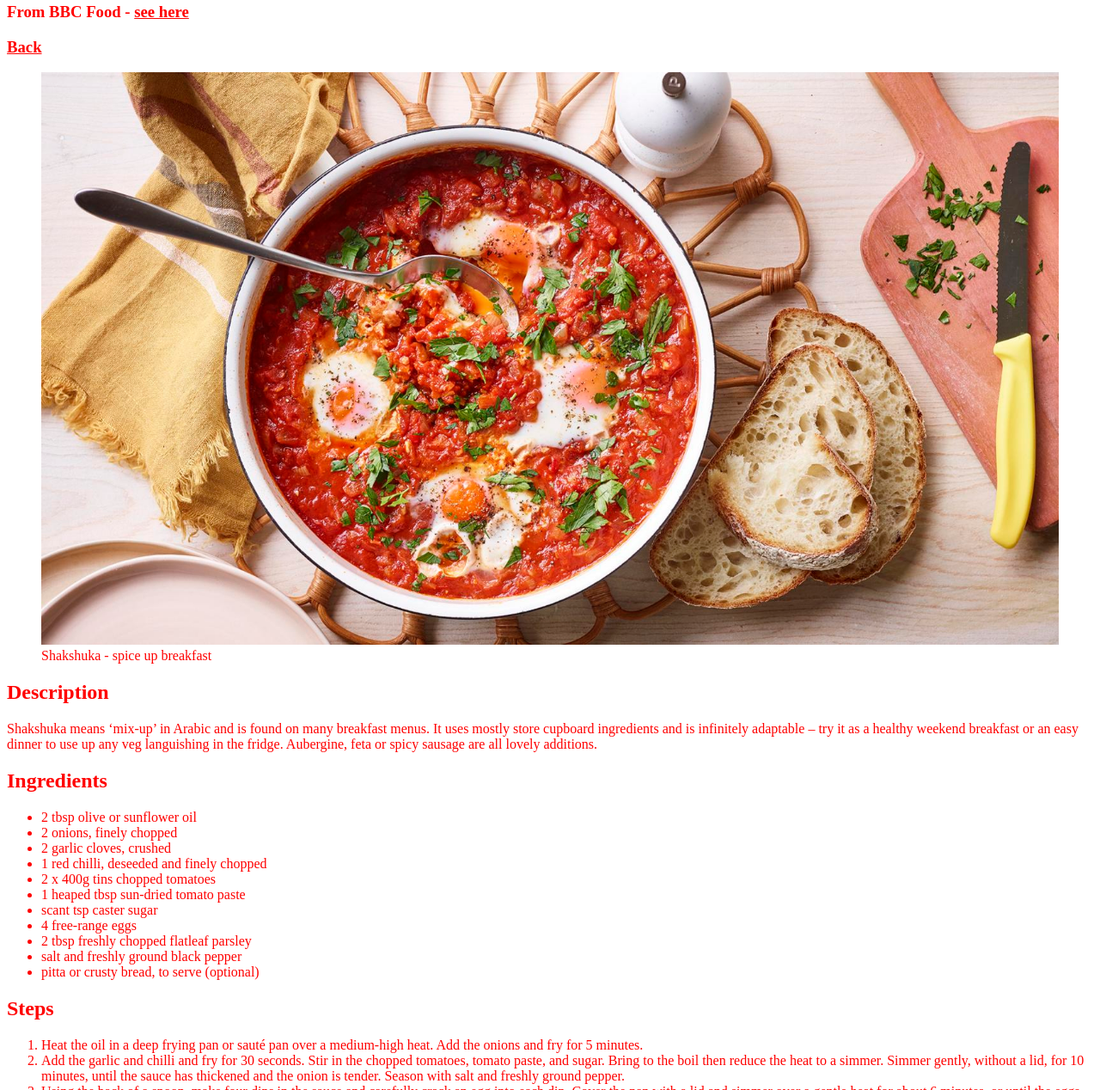
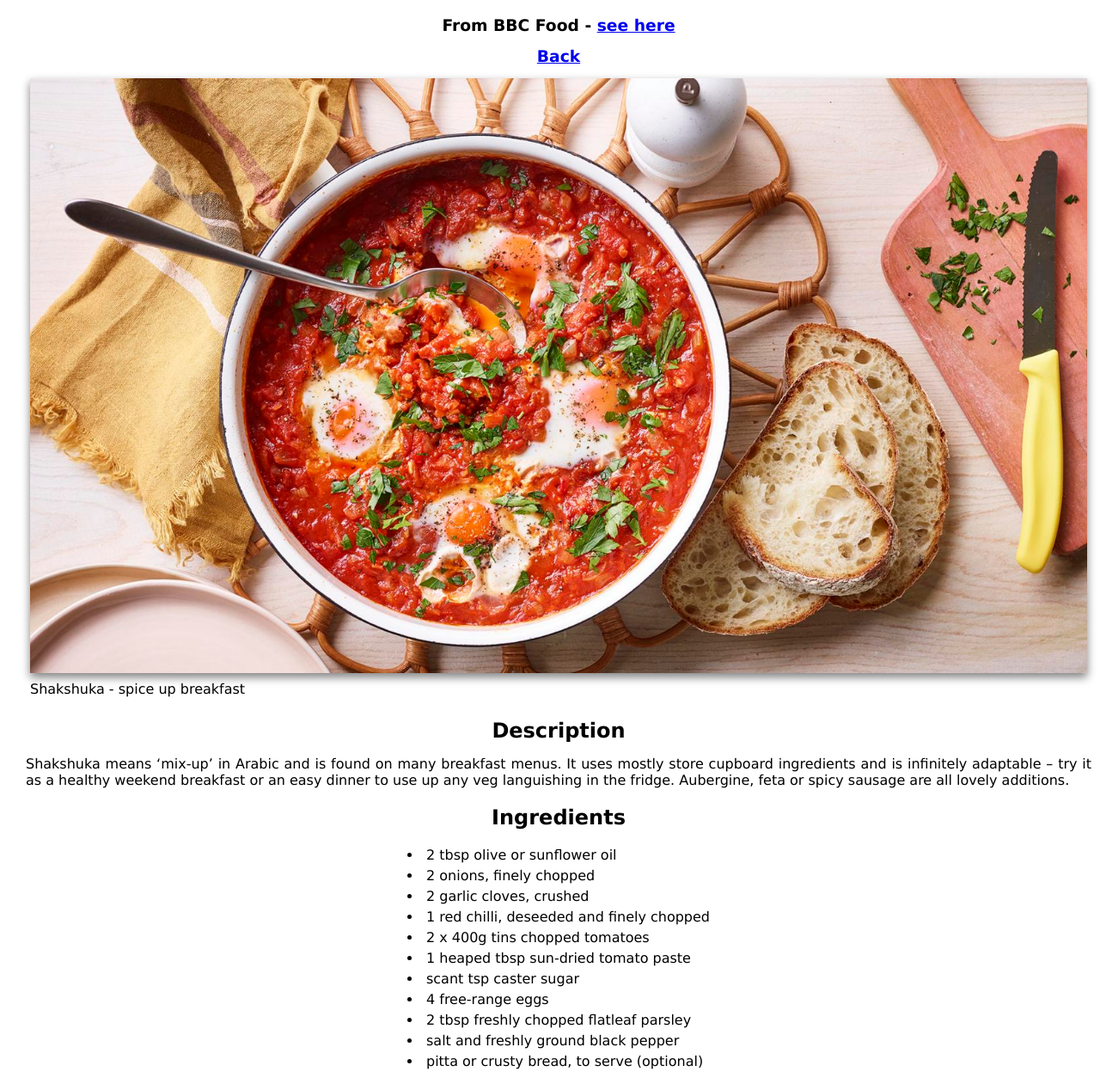
Before and after one commit to RajHeer/odin-recipes, a plain HTML site: page recipes/shakshuka.html in a window 1280 px wide. Shown: the part 77-1345 px from the top of the page at 86% size. Drawn offline with Linux system fonts and the light colour scheme.

Commit message:
Style text and layout

```diff
--- a/styles.css
+++ b/styles.css
@@ -1,3 +1,72 @@
 * {
-    color: red;
+    margin: 0;
+    padding: 0;
+    box-sizing: border-box;
 }
+
+
+body {
+    margin: 10px;
+    padding-left: 20px;
+    font-family: Verdana, sans-serif;
+    display: flex;
+    flex-direction: column;
+    align-items: center;
+}
+
+h1 {
+    font-size: 2.2rem;
+    letter-spacing: 5px;
+    text-shadow: 1px 1px 2px gray;
+    margin: 10px auto 30px;
+    text-align: center;
+}
+
+h2 {
+    margin-bottom: 15px;
+}
+
+h3 {
+    margin-top: 5px;
+    margin-bottom: 10px;
+}
+
+figure {
+    padding: 5px;
+    margin-bottom: 20px;
+}
+
+img {
+    box-shadow: 0px 5px 10px gray ;
+    ;
+    margin-bottom: 5px;
+}
+
+p {
+    margin-bottom: 20px;
+    text-align: justify;
+}
+
+ul {
+    margin-top: 5px;
+    margin-bottom: 5px;
+}
+
+li {
+    list-style-position: inside;
+    margin-bottom: 5px;
+}
+
+ul > li:last-of-type {
+    margin-bottom: 15px;
+}
+
+ul > h3:nth-last-of-type(1) {
+    margin-top: 15px;
+}
+
+ol > li {
+    margin-bottom: 10px;
+    text-align: justify;
+    line-height: 1.4;
+}
```
